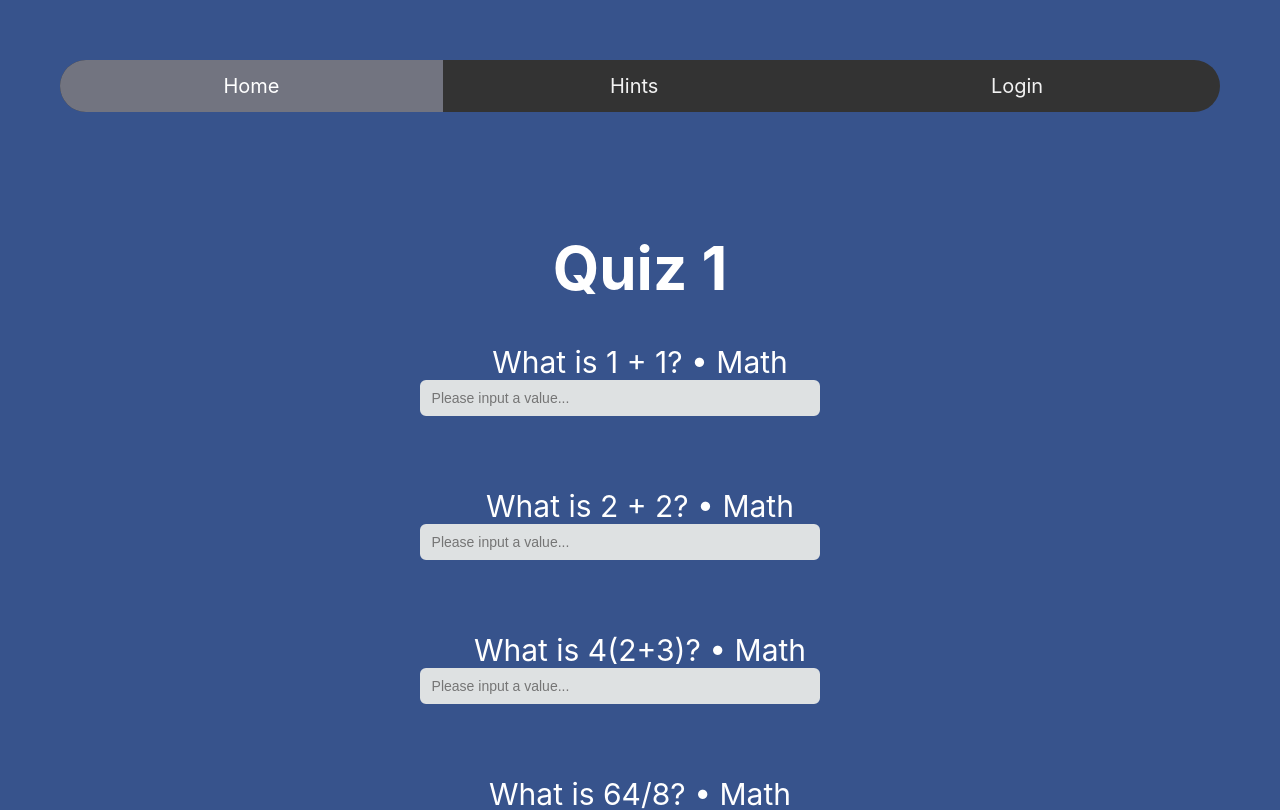
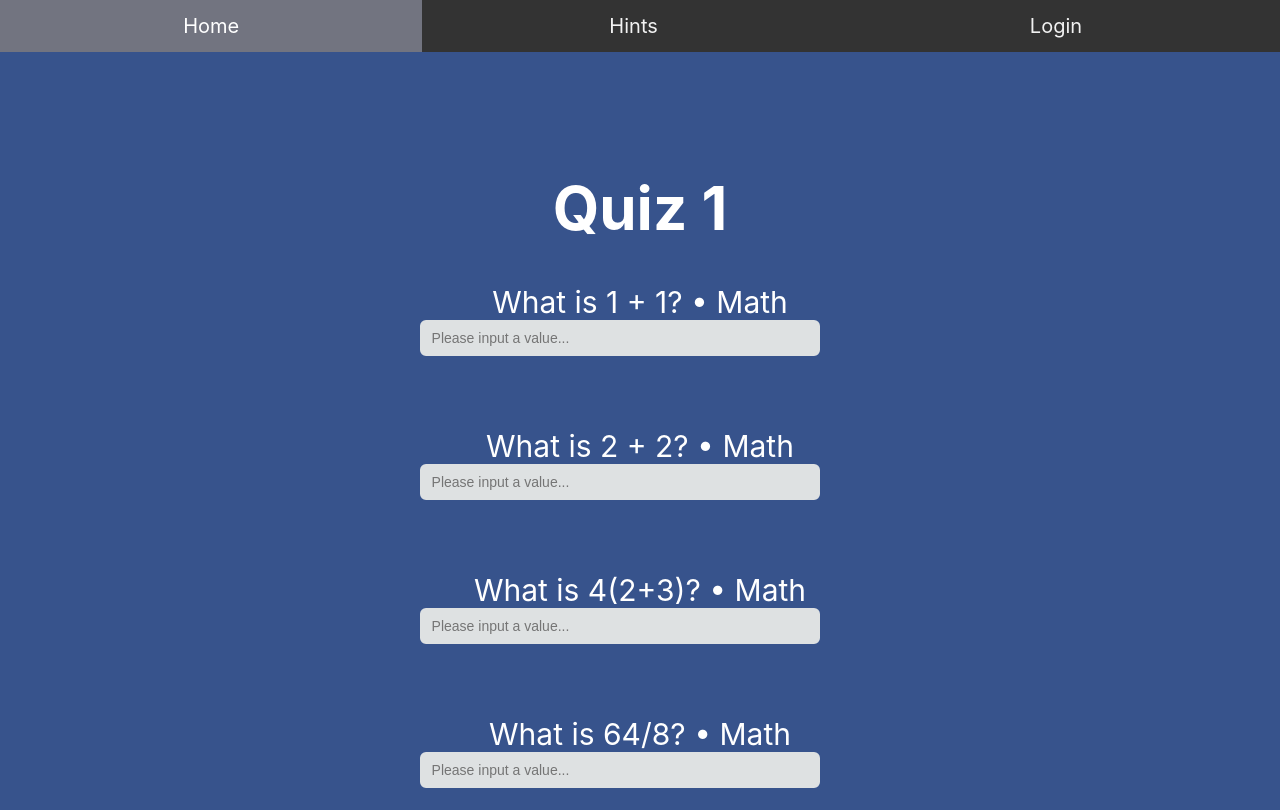
Before and after one commit to tpouler/Quiz-Maker, a Next.js app: page / in a window 1280 px wide. Shown: the top 810 px of the page. Built offline with nearby package versions, Linux system fonts and the light colour scheme.

Commit message:
another update

```diff
--- a/src/styles/index.module.css
+++ b/src/styles/index.module.css
@@ -12,7 +12,6 @@
 }
 
 .header {
-  padding: 60px;
   text-align: center;
   background: #37538c;
   color: white;
@@ -95,7 +94,6 @@
 .topnav {
   background-color: #333;
   overflow: hidden;
-  border-radius: 30px;
 }
 
 /* Style the links inside the navigation bar */
```
Also changed, not shown: 2 other files (tests, documents, lock files or other folders).
